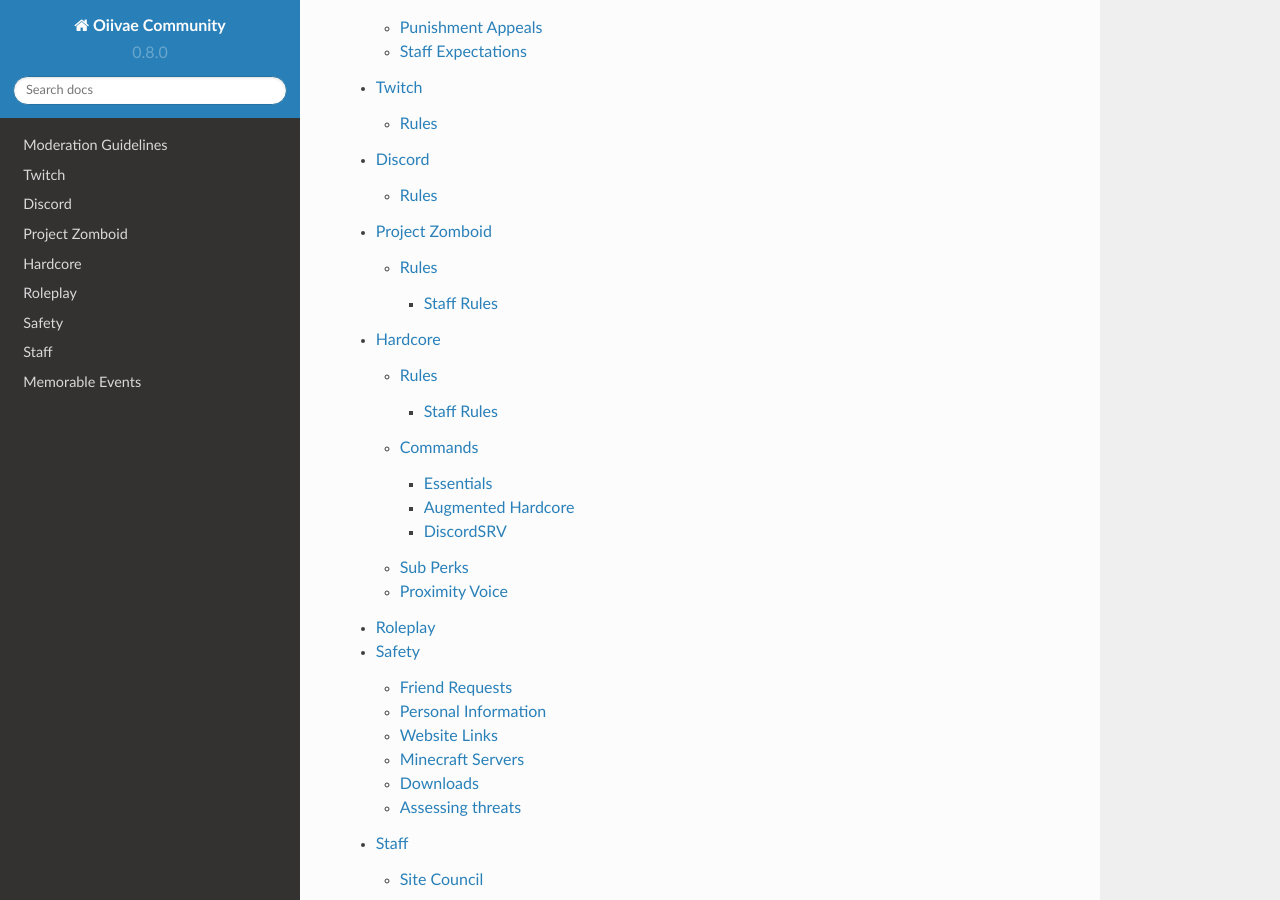
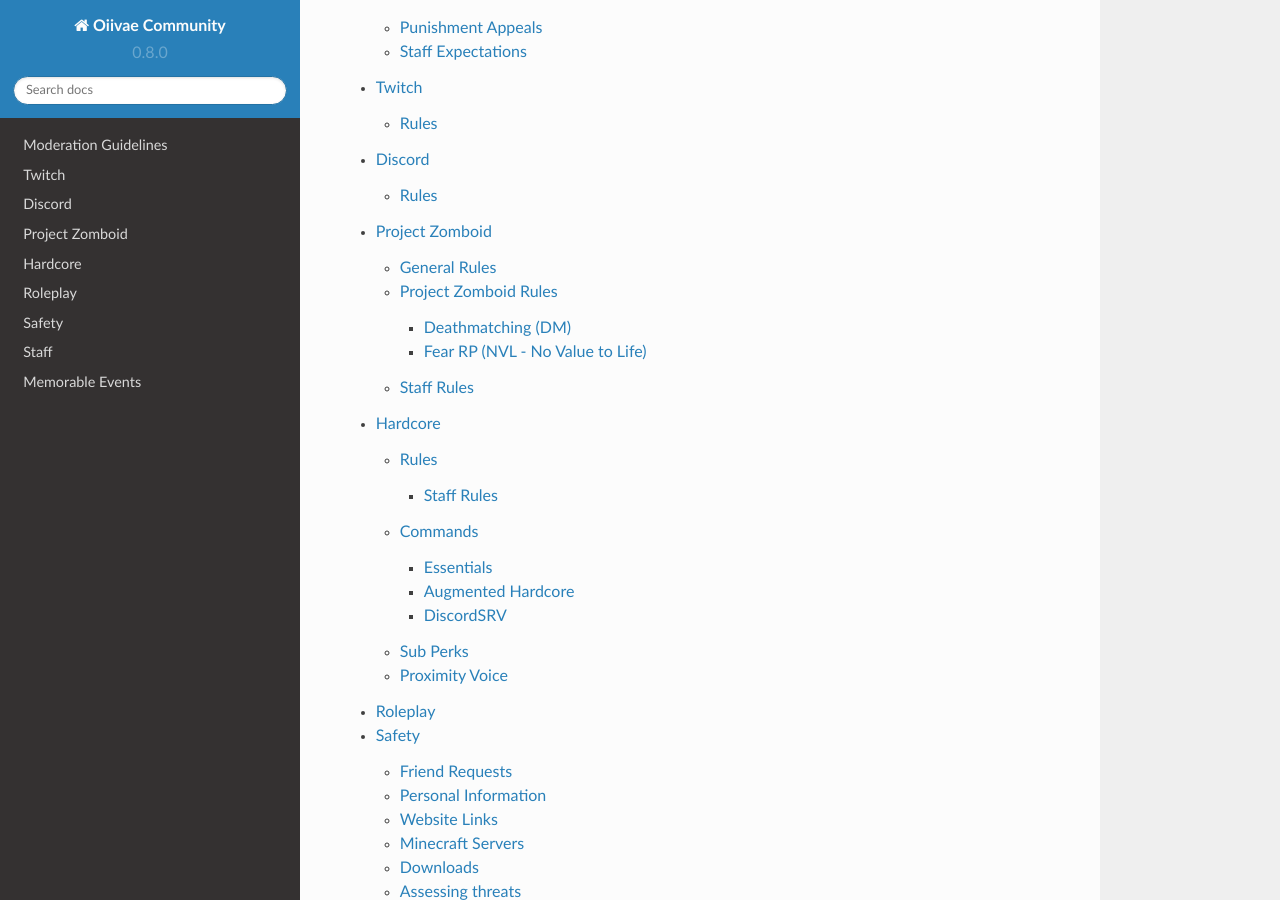
Before and after one commit to nerdyjohnny/ovidoc, a Sphinx documentation site: the page built from docs/source/index.rst, in a window 1280 px wide and 900 px high, scrolled down 505 px. Built offline with Sphinx 7.4.7 and the Read the Docs theme 2.0.0, drawn with Linux system fonts in a browser that asks for light colours; some of the changed lines change nothing that is shown.

Commit message:
Update pz.rst

```diff
--- a/docs/source/pz.rst
+++ b/docs/source/pz.rst
@@ -6,7 +6,7 @@
 
 .. _rules:
 
-Rules
+General Rules
 -----------
 
 .. TIP:: A quick link to the rules can be obtained in-game by doing ``/rules``
@@ -15,30 +15,47 @@
 As much we want this to be a lawless land like in DayZ, there is still some ground rules that are required.
 
 1. No using mods/hacks/glitches/modified clients/unfair advantages.
-2. Combat logging via mobs or players is not allowed. Combat logging will result in a tempban and a lost of that current life with items.
+2. Combat logging players is not allowed. Combat logging will result in a tempban and a lost of that current life with items.
 3. Raiding is allowed
 4. Griefing is only allowed in the sense of raiding. You are allowed to break doors or windows to gain entry into a base. If the base is concealed and windows/doors are not easily accessible, raiders may tunnel until it allows them access to the windows/doors or into the base.
 
-.. note:: You can hide your loot, but it should be accessable in a raid (i.e. No using glitches to hide the loot or make unbreakable blocks.)
+.. note:: You can hide your loot, but it should be accessable in a raid (i.e. No using glitches to hide the loot or make unbreakable walls.)
 
 5. Spawn camping is not allowed.
-6. No setting TPs in or near other player's bases with the intent to raid.
-7. Building/Basing is not allowed near spawn areas, against WorldGuard boundries or in Out of Bounds area (i.e. Nether Roof).
-8. No using teleports/warps/ or ``/home`` in combat.
-9. No using ``/ci`` or ``/clearinventory`` in combat or raids.
-10. Treat everyone with respect. Absolutely no harassment, witch hunting, sexism, racism, or hate speech will be tolerated.
-11. No spam or self-promotion (server invites, advertisements, etc) without permission from a staff member. This includes DMing fellow members.
-12. No NSFW or obscene content. This includes text, images, or links featuring nudity, sex, hard violence, or other graphically disturbing content
-13. Use common sense.
-
-.. important:: Tempbans issues due to a death is non-appealable unless you are killed due to someone breaking rules or due to a bug. Please included this in the ban request/ban appeal and how many lives you had before encountering the rule breaker.
+6. Building/Basing is not allowed near spawn areas, against World boundries or in Out of Bounds area.
+8. Treat everyone with respect. Absolutely no harassment, witch hunting, sexism, racism, or hate speech will be tolerated.
+9. No spam or self-promotion (server invites, advertisements, etc) without permission from a staff member. This includes DMing fellow members.
+10. No NSFW or obscene content. This includes text, images, or links featuring nudity, sex, hard violence, or other graphically disturbing content
+11. Use common sense.
 
 .. note:: Ban appeals and request can be submitted at http://discord.gg/Erg3fCV7zh in the #support  channel.
 
 .. important:: All ban appeals and requests are to be reported in #support on the discord. If you are banned from the discord, open a issue at https://github.com/OiivaeCommunity/ovicommunity/issues
 
+
+Project Zomboid Rules
+-----------------
+
+Deathmatching (DM)
+^^^^^^^^
+1. Do not kill other players on the server for no reason, you must have a very good roleplay reason to do so. Project Zomboid is all about character progress, when you kill someone you reset their character, forcing them to start from the zero.
+2. Do not ram others with your vehicle, that's still considered as a death match unless that person is posing a threat to your character's life.
+3. Killing someone with a misfire is not considered as death matching It happens sometimes. Exploiting this rule to commit constant deathmatching will lead to a permanent ban from the server.
+
+.. warn:: Punishment: Jailed for 20 minutes, multiple offenses will increase jail time also resulting in a ban.
+
+Fear RP (NVL - No Value to Life)
+^^^^^^^^^
+1. You must value your life at all times, all attempts should be made to preserve one's own life.
+2. You should treat your character’s life as if it were real life and you only have one.
+3. Putting yourself in the line of danger without a reasonable explanation for risking your life or another player's life, Is considered Fail RP.
+4. If a weapon is already drawn from both parties it will not be considered Fail Fear RP.
+
+.. warn:: Punishment: Jailed for 10 minutes, multiple offenses will increase jail time also resulting in a ban.
+
+
 Staff Rules
-^^^^^^^^^^^
+------
 
 Staff is held to a standard and expected to follow the rules in order to enforce them. Staff are required to follow these extra set of rules in order to maintain moderation powers on the server.
 
```
